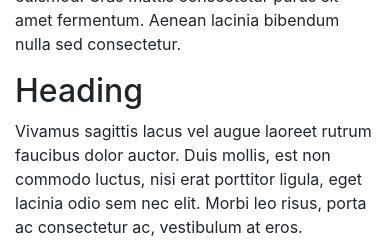
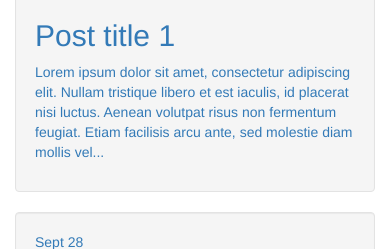
Before and after one commit to yannBlanchard/projetManhattan, a PHP site: page / in a window 390 px wide; the page is wider, and only the part inside the window is pictured. Shown: the part 707-956 px from the top of that part. Run offline with PHP 8.4, Linux system fonts and the light colour scheme; some libraries are stand-ins or nearby versions.

Commit message:
Ajout dossiers et fichiers + template

```diff
--- a/View/index.php
+++ b/View/index.php
@@ -7,15 +7,15 @@
     <!-- The above 3 meta tags *must* come first in the head; any other head content must come *after* these tags -->
     <meta name="description" content="">
     <meta name="author" content="aonblaste">
-    <link rel="icon" href="img/favicon.ico">
+    <link rel="icon" href="../img/favicon.ico">
 
     <title>Manhattan's Blog</title>
-
+    <link href='http://fonts.googleapis.com/css?family=Pacifico' rel='stylesheet' type='text/css'>
     <!-- Bootstrap core CSS -->
-    <link href="css/bootstrap.min.css" rel="stylesheet">
+    <link href="../css/bootstrap.min.css" rel="stylesheet">
 
     <!-- Custom styles for this template -->
-    <link href="css/manhattan.css" rel="stylesheet">
+    <link href="../css/manhattan.css" rel="stylesheet">
 
 </head>
 
@@ -24,11 +24,10 @@
 <div class="blog-masthead">
     <div class="container">
         <nav class="blog-nav">
-            <a class="blog-nav-item active" href="#">Home</a>
+            <a class="blog-nav-item active" href="#">Accueil</a>
             <a class="blog-nav-item" href="#">New features</a>
-            <a class="blog-nav-item" href="#">Press</a>
-            <a class="blog-nav-item" href="#">New hires</a>
             <a class="blog-nav-item" href="#">About</a>
+            <a class="blog-nav-item" href="connexion.php">Espace membre</a>
         </nav>
     </div>
 </div>
@@ -36,79 +35,169 @@
 <div class="container">
 
     <div class="blog-header">
-        <h1 class="blog-title">The Bootstrap Blog</h1>
-        <p class="lead blog-description">The official example template of creating a blog with Bootstrap.</p>
+        <h1 class="blog-title">Manhattan's Blog</h1>
+        <p class="lead blog-description">Blog d'une team de ouf</p>
     </div>
 
     <div class="row">
 
         <div class="col-sm-8 blog-main">
 
-            <div class="blog-post">
-                <h2 class="blog-post-title">Sample blog post</h2>
-                <p class="blog-post-meta">January 1, 2014 by <a href="#">Mark</a></p>
+            <div class="row">
+                <div class="col-xs-12 col-sm-12 col-md-12 col-lg-12">
+                    <div class="well blog">
+                        <a href="#">
+                            <div class="date primary">
+                                <span class="blog-date">Oct</span>
+                                <span class="blog-number">8</span>
+                            </div>
+                            <div class="row">
+                                <div class="col-xs-12 col-sm-8 col-md-8 col-lg-8">
+                                    <div class="image">
+                                        <img src="http://lorempixel.com/800/534/sports/1/" alt="">
+                                    </div>
+                                </div>
+                                <div class="col-xs-12 col-sm-4 col-md-4 col-lg-4">
+                                    <div class="blog-details">
+                                        <h2>Post title 1</h2>
+                                        <p>
+                                            Lorem ipsum dolor sit amet, consectetur adipiscing elit. Nullam tristique libero et est iaculis, id placerat nisi luctus. Aenean volutpat risus non fermentum feugiat. Etiam facilisis arcu ante, sed molestie diam mollis vel...
+                                        </p>
+                                    </div>
+                                </div>
+                            </div>
+                        </a>
+                    </div>
+                </div>
+                <div class
+                     ="col-xs-12 col-sm-12 col-md-12 col-lg-12">
+                    <div class="well blog">
+                        <a href="#">
+                            <div class="date">
+                                <span class="blog-date">Sept</span>
+                                <span class="blog-number">28</span>
+                            </div>
+                            <div class="row">
+                                <div class="col-xs-12 col-sm-8 col-md-8 col-lg-8">
+                                    <div class="image">
+                                        <img src="http://lorempixel.com/800/534/nature/4/" alt="">
+                                    </div>
+                                </div>
+                                <div class="col-xs-12 col-sm-4 col-md-4 col-lg-4">
+                                    <div class="blog-details">
+                                        <h2>Post title 2</h2>
+                                        <p>
+                                            Vestibulum commodo quis lacus vel eleifend. Donec sapien turpis, lobortis ut fringilla nec, congue vitae massa. Sed ullamcorper urna congue elit sodales feugiat ut sed nisl. Ut egestas a mauris non pharetra...
+                                        </p>
+                                    </div>
+                                </div>
+                            </div>
+                        </a>
+                    </div>
+                </div>
+                <div class="col-xs-12 col-sm-12 col-md-12 col-lg-12">
+                    <div class="well blog">
+                        <a href="#">
+                            <div class="date success">
+                                <span class="blog-date">Sept</span>
+                                <span class="blog-number">23</span>
+                            </div>
+                            <div class="row">
+                                <div class="col-xs-12 col-sm-8 col-md-8 col-lg-8">
+                                    <div class="image">
+                                        <img src="http://lorempixel.com/800/534/people/4/" alt="">
+                                    </div>
+                                </div>
+                                <div class="col-xs-12 col-sm-4 col-md-4 col-lg-4">
+                                    <div class="blog-details">
+                                        <h2>Post title 3</h2>
+                                        <p>
+                                            Cras rhoncus elementum libero et rutrum. Sed lorem lectus, mollis pellentesque sollicitudin molestie, eleifend sed augue. Ut a consequat purus. Fusce sit amet turpis est...
+                                        </p>
+                                    </div>
+                                </div>
+                            </div>
+                        </a>
+                    </div>
+                </div>
+                <div class="col-xs-12 col-sm-12 col-md-12 col-lg-12">
+                    <div class="well blog">
+                        <a href="#">
+                            <div class="date warning">
+                                <span class="blog-date">Sept</span>
+                                <span class="blog-number">14</span>
+                            </div>
+                            <div class="row">
+                                <div class="col-xs-12 col-sm-8 col-md-8 col-lg-8">
+                                    <div class="image">
+                                        <img src="http://lorempixel.com/800/534/transport/4/" alt="">
+                                    </div>
+                                </div>
+                                <div class="col-xs-12 col-sm-4 col-md-4 col-lg-4">
+                                    <div class="blog-details">
+                                        <h2>Post title 4</h2>
+                                        <p>
+                                            Quisque ac risus nibh. Ut nisi nisi, hendrerit quis malesuada vel, laoreet quis justo. In tincidunt eget est in rhoncus. Sed non tincidunt ipsum. Curabitur commodo tempus metus ut imperdiet. Mauris nec nulla...
+                                        </p>
+                                    </div>
+                                </div>
+                            </div>
+                        </a>
+                    </div>
+                </div>
 
-                <p>This blog post shows a few different types of content that's supported and styled with Bootstrap. Basic typography, images, and code are all supported.</p>
-                <hr>
-                <p>Cum sociis natoque penatibus et magnis <a href="#">dis parturient montes</a>, nascetur ridiculus mus. Aenean eu leo quam. Pellentesque ornare sem lacinia quam venenatis vestibulum. Sed posuere consectetur est at lobortis. Cras mattis consectetur purus sit amet fermentum.</p>
-                <blockquote>
-                    <p>Curabitur blandit tempus porttitor. <strong>Nullam quis risus eget urna mollis</strong> ornare vel eu leo. Nullam id dolor id nibh ultricies vehicula ut id elit.</p>
-                </blockquote>
-                <p>Etiam porta <em>sem malesuada magna</em> mollis euismod. Cras mattis consectetur purus sit amet fermentum. Aenean lacinia bibendum nulla sed consectetur.</p>
-                <h2>Heading</h2>
-                <p>Vivamus sagittis lacus vel augue laoreet rutrum faucibus dolor auctor. Duis mollis, est non commodo luctus, nisi erat porttitor ligula, eget lacinia odio sem nec elit. Morbi leo risus, porta ac consectetur ac, vestibulum at eros.</p>
-                <h3>Sub-heading</h3>
-                <p>Cum sociis natoque penatibus et magnis dis parturient montes, nascetur ridiculus mus.</p>
-                <pre><code>Example code block</code></pre>
-                <p>Aenean lacinia bibendum nulla sed consectetur. Etiam porta sem malesuada magna mollis euismod. Fusce dapibus, tellus ac cursus commodo, tortor mauris condimentum nibh, ut fermentum massa.</p>
-                <h3>Sub-heading</h3>
-                <p>Cum sociis natoque penatibus et magnis dis parturient montes, nascetur ridiculus mus. Aenean lacinia bibendum nulla sed consectetur. Etiam porta sem malesuada magna mollis euismod. Fusce dapibus, tellus ac cursus commodo, tortor mauris condimentum nibh, ut fermentum massa justo sit amet risus.</p>
-                <ul>
-                    <li>Praesent commodo cursus magna, vel scelerisque nisl consectetur et.</li>
-                    <li>Donec id elit non mi porta gravida at eget metus.</li>
-                    <li>Nulla vitae elit libero, a pharetra augue.</li>
-                </ul>
-                <p>Donec ullamcorper nulla non metus auctor fringilla. Nulla vitae elit libero, a pharetra augue.</p>
-                <ol>
-                    <li>Vestibulum id ligula porta felis euismod semper.</li>
-                    <li>Cum sociis natoque penatibus et magnis dis parturient montes, nascetur ridiculus mus.</li>
-                    <li>Maecenas sed diam eget risus varius blandit sit amet non magna.</li>
-                </ol>
-                <p>Cras mattis consectetur purus sit amet fermentum. Sed posuere consectetur est at lobortis.</p>
-            </div><!-- /.blog-post -->
+                <div class="col-xs-12 col-sm-12 col-md-12 col-lg-12">
+                    <div class="well blog info">
+                        <a href="#">
+                            <div class="date">
+                                <span class="blog-date">Sept</span>
+                                <span class="blog-number">9</span>
+                            </div>
+                            <div class="row">
+                                <div class="col-xs-12 col-sm-8 col-md-8 col-lg-8">
+                                    <div class="image">
+                                        <img src="http://lorempixel.com/800/534/city/4/" alt="">
+                                    </div>
+                                </div>
+                                <div class="col-xs-12 col-sm-4 col-md-4 col-lg-4">
+                                    <div class="blog-details">
+                                        <h2>Post title 5</h2>
+                                        <p>
+                                            Morbi tellus nisl, lacinia sit amet dui ut, suscipit pharetra tellus. Nulla in rutrum magna. Donec dui diam, feugiat rhoncus vehicula ut, mollis et turpis. Donec erat tortor, tincidunt in condimentum sed...
+                                        </p>
+                                    </div>
+                                </div>
+                            </div>
+                        </a>
+                    </div>
+                </div>
 
-            <div class="blog-post">
-                <h2 class="blog-post-title">Another blog post</h2>
-                <p class="blog-post-meta">December 23, 2013 by <a href="#">Jacob</a></p>
-
-                <p>Cum sociis natoque penatibus et magnis <a href="#">dis parturient montes</a>, nascetur ridiculus mus. Aenean eu leo quam. Pellentesque ornare sem lacinia quam venenatis vestibulum. Sed posuere consectetur est at lobortis. Cras mattis consectetur purus sit amet fermentum.</p>
-                <blockquote>
-                    <p>Curabitur blandit tempus porttitor. <strong>Nullam quis risus eget urna mollis</strong> ornare vel eu leo. Nullam id dolor id nibh ultricies vehicula ut id elit.</p>
-                </blockquote>
-                <p>Etiam porta <em>sem malesuada magna</em> mollis euismod. Cras mattis consectetur purus sit amet fermentum. Aenean lacinia bibendum nulla sed consectetur.</p>
-                <p>Vivamus sagittis lacus vel augue laoreet rutrum faucibus dolor auctor. Duis mollis, est non commodo luctus, nisi erat porttitor ligula, eget lacinia odio sem nec elit. Morbi leo risus, porta ac consectetur ac, vestibulum at eros.</p>
-            </div><!-- /.blog-post -->
-
-            <div class="blog-post">
-                <h2 class="blog-post-title">New feature</h2>
-                <p class="blog-post-meta">December 14, 2013 by <a href="#">Chris</a></p>
-
-                <p>Cum sociis natoque penatibus et magnis dis parturient montes, nascetur ridiculus mus. Aenean lacinia bibendum nulla sed consectetur. Etiam porta sem malesuada magna mollis euismod. Fusce dapibus, tellus ac cursus commodo, tortor mauris condimentum nibh, ut fermentum massa justo sit amet risus.</p>
-                <ul>
-                    <li>Praesent commodo cursus magna, vel scelerisque nisl consectetur et.</li>
-                    <li>Donec id elit non mi porta gravida at eget metus.</li>
-                    <li>Nulla vitae elit libero, a pharetra augue.</li>
-                </ul>
-                <p>Etiam porta <em>sem malesuada magna</em> mollis euismod. Cras mattis consectetur purus sit amet fermentum. Aenean lacinia bibendum nulla sed consectetur.</p>
-                <p>Donec ullamcorper nulla non metus auctor fringilla. Nulla vitae elit libero, a pharetra augue.</p>
-            </div><!-- /.blog-post -->
-
-            <nav>
-                <ul class="pager">
-                    <li><a href="#">Previous</a></li>
-                    <li><a href="#">Next</a></li>
-                </ul>
-            </nav>
+                <div class="col-xs-12 col-sm-12 col-md-12 col-lg-12">
+                    <div class="well blog">
+                        <a href="#">
+                            <div class="date danger">
+                                <span class="blog-date">Sept</span>
+                                <span class="blog-number">2</span>
+                            </div>
+                            <div class="row">
+                                <div class="col-xs-12 col-sm-8 col-md-8 col-lg-8">
+                                    <div class="image">
+                                        <img src="http://lorempixel.com/800/534/food/4/" alt="">
+                                    </div>
+                                </div>
+                                <div class="col-xs-12 col-sm-4 col-md-4 col-lg-4">
+                                    <div class="blog-details">
+                                        <h2>Post title 6</h2>
+                                        <p>
+                                            Ut tempor ligula et suscipit aliquam. Quisque in venenatis massa. Fusce imperdiet erat ac magna aliquet aliquam. Morbi fermentum est felis. Duis ultricies, lectus at facilisis tristique...
+                                        </p>
+                                    </div>
+                                </div>
+                            </div>
+                        </a>
+                    </div>
+                </div>
+            </div>
 
         </div><!-- /.blog-main -->
 
@@ -149,8 +238,12 @@
 </div><!-- /.container -->
 
 <footer class="blog-footer">
-    <p>Blog template built for <a href="http://getbootstrap.com">Bootstrap</a> by <a href="https://twitter.com/mdo">@mdo</a>.</p>
     <p>
+        <ul class="pager">
+                <li><a href="#">Previous</a></li>
+                <li><a href="#">Next</a></li>
+        </ul>
+
         <a href="#">Back to top</a>
     </p>
 </footer>
@@ -160,6 +253,6 @@
 ================================================== -->
 <!-- Placed at the end of the document so the pages load faster -->
 <script src="https://ajax.googleapis.com/ajax/libs/jquery/1.11.2/jquery.min.js"></script>
-<script src="js/bootstrap.min.js"></script>
+<script src="../js/bootstrap.min.js"></script>
 </body>
 </html>
```
Also changed, not shown: css/manhattan.css (+77 -7 lines).
